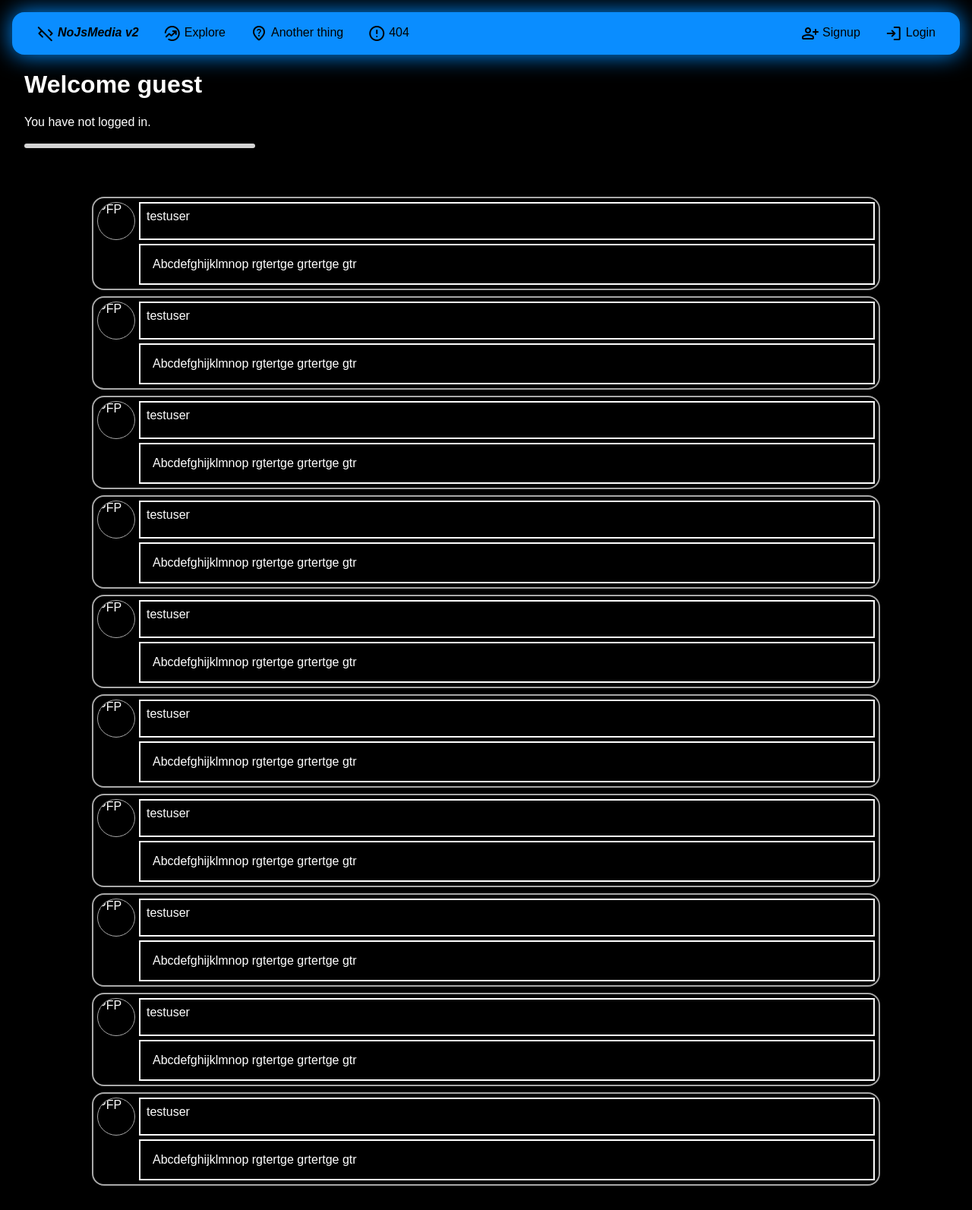
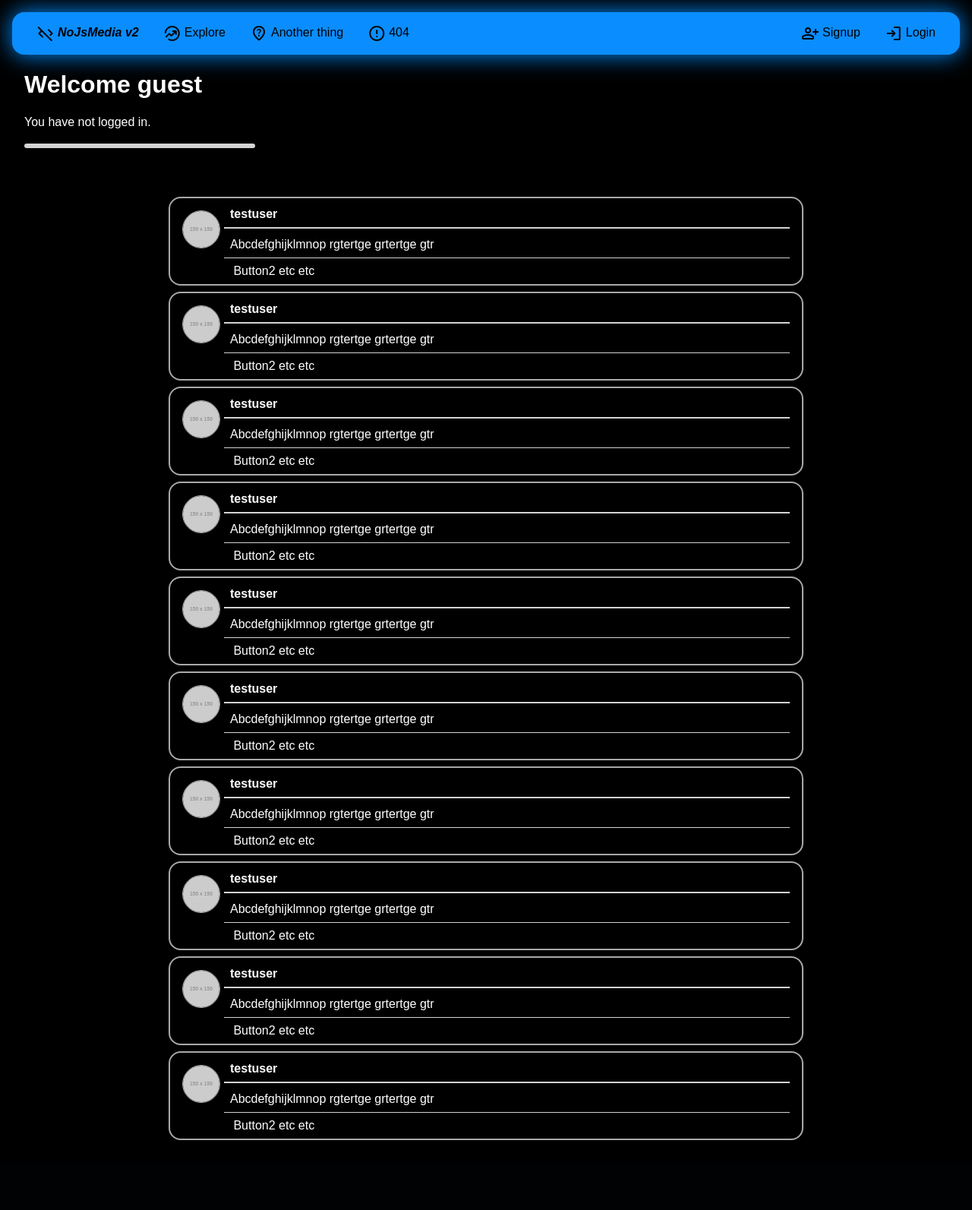
Before and after one commit to Quantum-Codes/NoJsMedia-V2, a Flask app: page / in a window 1280 px wide. Shown: the whole page at 76% size. After the commit the page ends 1501 px from the top, so only its background shows below. Run offline with Flask 3, Linux system fonts and the light colour scheme; grey boxes labelled with a size stand in for pictures from a placeholder-image service; some libraries are stand-ins or nearby versions.

Commit message:
style changes

```diff
--- a/main.py
+++ b/main.py
@@ -1,9 +1,10 @@
 from flask import Flask, redirect, render_template, request, make_response
-import mysql.connector, os, re, secrets
+import mysql.connector, os, re, secrets, dotenv
 import bcrypt
 #POETRY ADD REPLIT BACK IF ANY WEIRD ERROR
 #REMAKE DIV CONTAINING ERROR MESSAGE
 #ONLY MAIN PAGE ACTUALLY VERIFIES SESSION. OTHERS SIMPLY CHECK THE PRESENCE OF SESSION COOKIE
+dotenv.load_dotenv()
 app = Flask('app')
 uname = re.compile("^[A-Za-z0-9-_]{3,25}$")
 passwd = re.compile("^[A-Za-z0-9-_\$@\&!#\?]{3,50}$")
--- a/static/base.css
+++ b/static/base.css
@@ -93,14 +93,12 @@ hr {
   height: 0.4em;
 }
 
-.post, .post > * { /* remove after testing */
-  border: solid 2px white;
-}
-
 .post {
-  width: 80vw;
+  max-width: 800px;
   margin: 0.5em auto;
-  padding: 5px;
+  padding: 1em;
+  padding-top: 0.25em;
+  padding-bottom: 0em;
   display: grid;
   grid-template-columns: auto 1fr;
   grid-gap: 5px;
@@ -110,6 +108,7 @@ hr {
 
 .post-pfp {
   aspect-ratio: 1/1;
+  margin-top: 0.75em;
   width: 3em;
   align-self: start;
   position: sticky;
@@ -119,11 +118,33 @@ hr {
   overflow: hidden; /* this is for when i actually put images */
 }
 
+.post-pfp > img {
+  max-width: 100%;
+}
+
 .post-content {
   grid-column-start: 2;
-  padding: 1em;
+  padding: 0.5em;
+  padding-top: 0.75em;
 }
 
 .post-username {
   padding: 0.5em;
+  font-weight: bold;
+  border-bottom: solid 2px lightgray;
 }
+
+.post-contentgrid {
+  display: flex;
+  flex-direction: column;
+}
+
+.post-tools {
+  border-top: 1px solid lightgray;
+  padding: 0.5em;
+}
+
+/*
+.post-contentgrid > * {
+  border: 2px solid white;
+}*/
--- a/templates/macros.html
+++ b/templates/macros.html
@@ -1,7 +1,12 @@
-{% macro post(user="testuser", content= "Abcdefghijklmnop rgtertge grtertge gtr") %}
+{% macro post(user="testuser", pfp="https://placehold.jp/150x150.png", content= "Abcdefghijklmnop rgtertge grtertge gtr") %} <!--could also pass dict ad access post.user, post.content-->
   <div class = "post">
-    <div class = "post-pfp">PFP</div>
-    <div class = "post-username">{{user}}</div>
-    <div class = "post-content">{{content}}</div>
+    <div class = "post-pfp"><img src="{{pfp}}"></div>
+    <div class = "post-contentgrid">
+      <div class = "post-username">{{user}}</div>
+      <div class = "post-content">{{content}}</div>
+      <div class = "post-tools">
+        <span class="material-symbols-rounded"></span> Button2 etc etc <!-- put varable stylesheet of material symbols to fill heart icon by css-->
+      </div>
+    </div>
   </div>
 {% endmacro %}
```
Also changed, not shown: 1 other file.
